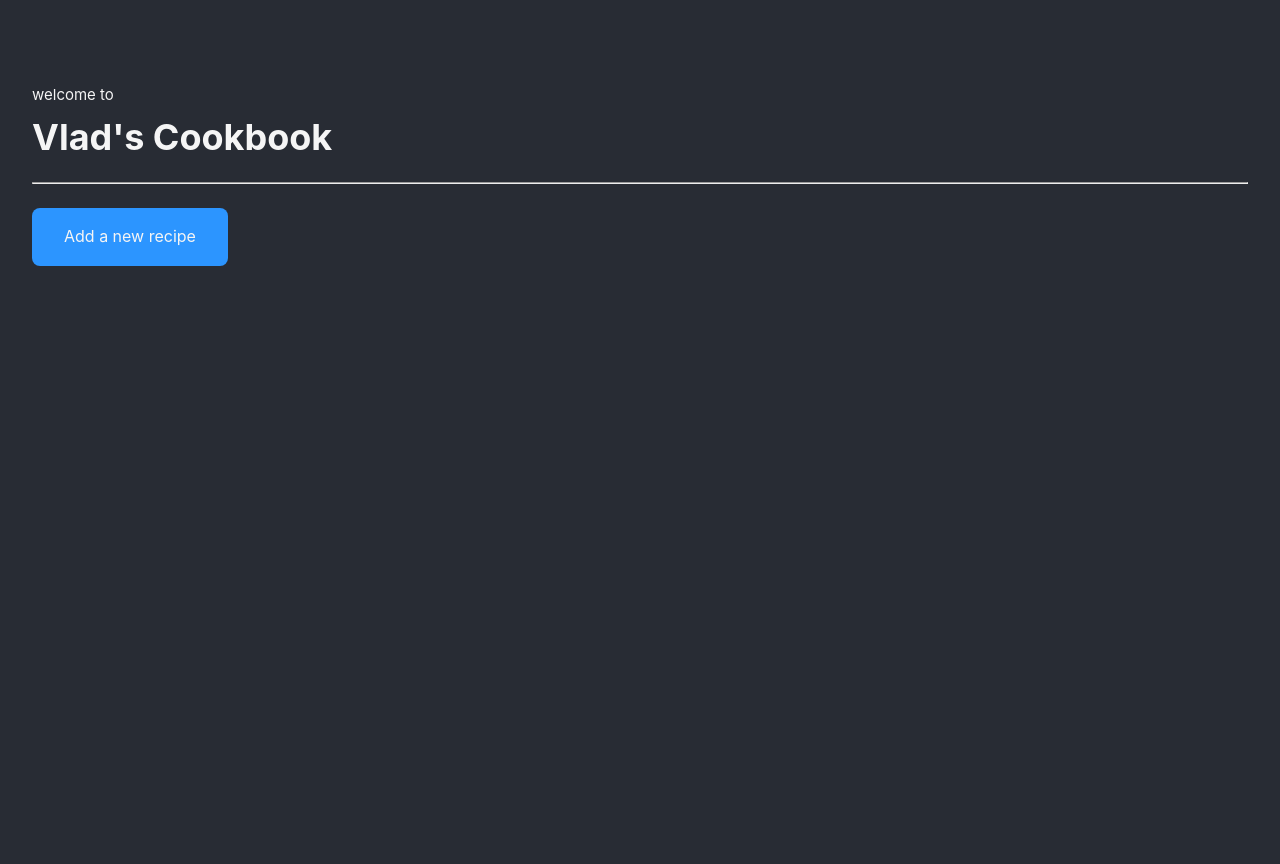
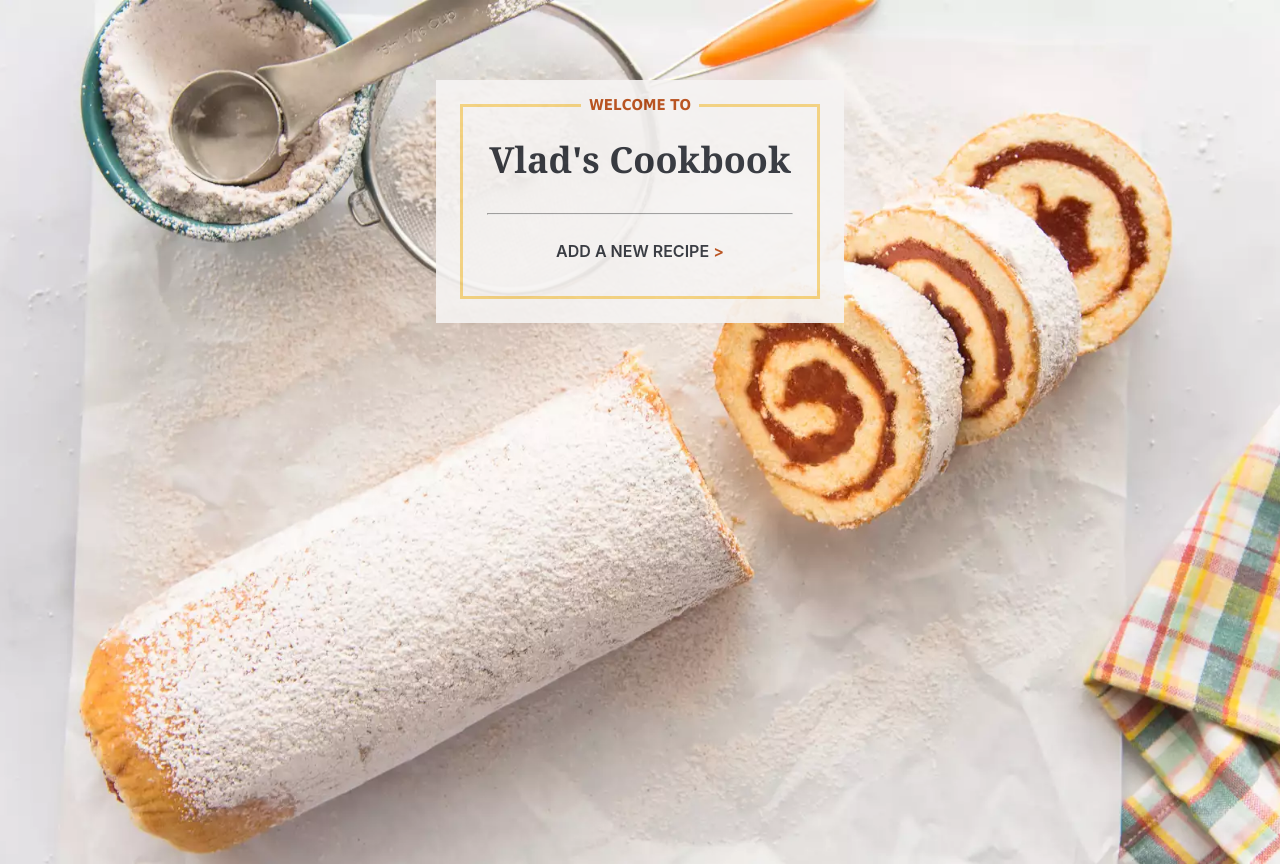
Before and after one commit to VPValter/react-redux-cookbook, a React (Create React App) app: page / in a window 1280 px wide. Before the commit the page ends 800 px from the top, so only its background shows below. Built offline with nearby package versions, Linux system fonts and the light colour scheme.

Commit message:
CSS redesign etc

```diff
--- a/src/components/Create.js
+++ b/src/components/Create.js
@@ -24,7 +24,7 @@ const Create = () => {
     });
 
   const addIngredient = (e) => {
-    // NOTE: Prompt is not my favorite solution; I used it mostly due to time constraints (it was the fastest). Normally I would've done something like 2 inputs (ingredient select and a qty input), and a button that ads the values to the selectedIngredients array.
+    // NOTE: Prompt is not my favorite solution; I used it mostly due to time constraints (it was the fastest). Normally I would've done something like 2 inputs (ingredient select and a qty input), and a button that adds the values to the selectedIngredients array.
     let qty = prompt('Please enter quantity for: ' + e.target.value);
     if (qty && e.target.value) {
       setSelectedIngredients([
--- a/src/components/Home.js
+++ b/src/components/Home.js
@@ -8,12 +8,16 @@ const Home = () => {
 
   return (
     <Fragment>
-      <small>welcome to</small>
-      <h1>Vlad's Cookbook</h1>
-      <hr />
-      <Link to='/create' className='btn btn-primary'>
-        Add a new recipe
-      </Link>
+      <header>
+        <div className="wrapper">
+          <small>welcome to</small>
+          <h1>Vlad's Cookbook</h1>
+          <hr />
+          <Link to='/create' className='cta'>
+            Add a new recipe
+          </Link>
+        </div>
+      </header>
 
       {allRecipes && allRecipes.length ? (
         <RecipeList recipes={allRecipes} />
--- a/src/components/RecipeItem.js
+++ b/src/components/RecipeItem.js
@@ -47,10 +47,10 @@ const RecipeItem = ({ recipe }) => {
           : `${recipe.prepTime} min`}
       </td>
       <td>
-        <Link to={`/show/${recipe.id}`}>view</Link>
+        <Link className='cta primary' to={`/show/${recipe.id}`}>view</Link>
       </td>
       <td>
-        <span className='link danger' onClick={() => handleDelete(recipe.id, recipe.title)}>
+        <span className='cta danger link' onClick={() => handleDelete(recipe.id, recipe.title)}>
           delete
         </span>
       </td>
--- a/src/components/RecipeList.js
+++ b/src/components/RecipeList.js
@@ -1,9 +1,8 @@
 import RecipeItem from './RecipeItem';
-import { Fragment } from 'react';
 
 const RecipeList = ({ recipes }) => {
   return (
-    <Fragment>
+    <div className='recipe-list'>
       <p>Or choose one from the list:</p>
       <table className='recipe-list'>
         <thead>
@@ -24,7 +23,7 @@ const RecipeList = ({ recipes }) => {
             recipes.map((item) => <RecipeItem key={item.id} recipe={item} />)}
         </tbody>
       </table>
-    </Fragment>
+    </div>
   );
 };
 
--- a/src/index.css
+++ b/src/index.css
@@ -1,9 +1,11 @@
 :root {
   --dark-color: #282c34;
-  --light-color: #f5f5f5;
+  --light-color: #f6f4f3;
   --danger-color: #980000;
   --success-color: #28a745;
-  --primary-color: #2c95ff;
+  --primary-color: #06c;
+  --brown: #b5460f;
+  --yellow: #f4d17a;
 }
 
 * {
@@ -19,10 +21,17 @@ body {
     sans-serif;
   -webkit-font-smoothing: antialiased;
   -moz-osx-font-smoothing: grayscale;
-  background-color: var(--dark-color);
-  color: var(--light-color);
+  color: var(--dark-color);
+  background-color: var(--light-color);
   line-height: 1.6;
   font-size: 18px;
+
+  background-image: url(./bckgnd.webp);
+  background-size: cover;
+  background-repeat: no-repeat;
+  min-height: 100vh;
+  width: 100%;
+  background-position: center;
 }
 
 code {
@@ -33,6 +42,7 @@ code {
 h1,
 h2 {
   margin-bottom: 0.5rem;
+  font-family: Georgia, 'Times New Roman', Times, serif;
 }
 
 p {
@@ -67,6 +77,68 @@ img {
   padding: 1rem 2rem;
   margin-top: 4rem;
   margin-bottom: 3rem;
+
+  display: flex;
+  flex-direction: column;
+  align-items: center;
+}
+
+header {
+  margin: auto;
+  display: inline-block;
+  padding: 1.5rem;
+  background-color: var(--light-color);
+
+  opacity: 0.9;
+
+  margin-bottom: 4rem;
+}
+header .wrapper {
+  padding: 1.5rem;
+  border: 3px solid var(--yellow);
+  min-width: 360px;
+  position: relative;
+  display: flex;
+  flex-direction: column;
+  align-items: center;
+}
+header small {
+  text-transform: uppercase;
+  font-weight: 600;
+  font-family: Tahoma, sans-serif;
+
+  position: absolute;
+  top: -14px;
+  background-color: var(--light-color);
+  padding: 0 0.5rem;
+
+  color: var(--brown);
+}
+header hr {
+  width: 100%;
+}
+
+.cta {
+  text-transform: uppercase;
+  color: var(--dark-color);
+  font-size: 1rem;
+  font-weight: 600;
+}
+header .cta {
+  padding: 0.5rem;
+}
+header .cta:hover {
+  color: var(--brown);
+}
+header .cta::after {
+  content: ' >';
+  color: var(--brown);
+}
+.cta.primary {
+  color: var(--primary-color);
+}
+.cta.danger {
+  color: var(--danger-color);
 }
 
 .btn {
@@ -76,9 +148,10 @@ img {
   margin: 0.5rem 0;
   outline: none;
   border: none;
-  color: inherit;
+  color: var(--light-color);
   font-size: 1rem;
   cursor: pointer;
+  font-weight: 600;
 }
 .btn-primary {
   background-color: var(--primary-color);
@@ -100,6 +173,12 @@ img {
   color: var(--danger-color);
 }
 
+.create {
+  padding: 1.5rem 2rem;
+  background-color: var(--light-color);
+  opacity: 0.9;
+}
+
 label,
 input,
 select,
@@ -112,10 +191,11 @@ select,
 textarea {
   outline: none;
   border: none;
-  background-color: #ccc;
+  background-color: var(--yellow);
   line-height: 2;
   margin-bottom: 0.5rem;
   min-width: 360px;
+  text-indent: 0.5rem;
 }
 
 select {
@@ -128,13 +208,20 @@ select {
   border-radius: 8px;
   text-transform: uppercase;
   font-size: 0.8rem;
-  border: 1px solid var(--primary-color);
+  border: 1px solid var(--brown);
+  color: var(--brown);
   margin: 0.6rem 0.3rem;
 }
 
 .recipe-list {
   width: 100%;
+  padding: 1rem;
+  background-color: var(--light-color);
+  opacity: 0.9;
   text-align: left;
+}
+.recipe-list > p {
+  text-align: center;
 }
 .recipe-item * {
   margin-bottom: 0;
@@ -158,6 +245,10 @@ select {
   display: grid;
   grid-template-columns: 1fr 1fr;
   column-gap: 2rem;
+
+  background: var(--light-color);
+  opacity: 0.9;
+  padding: 1rem 1.5rem;
 }
 .recipe-details h1 {
   grid-column: span 2;
```
Also changed, not shown: src/bckgnd.webp (added).
